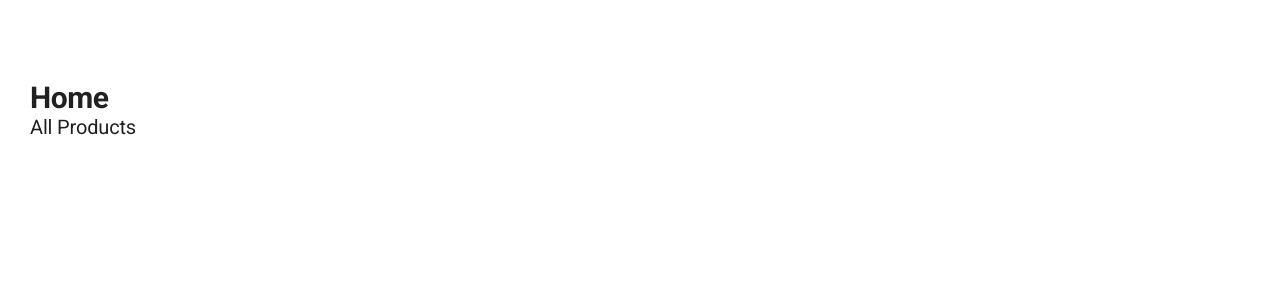
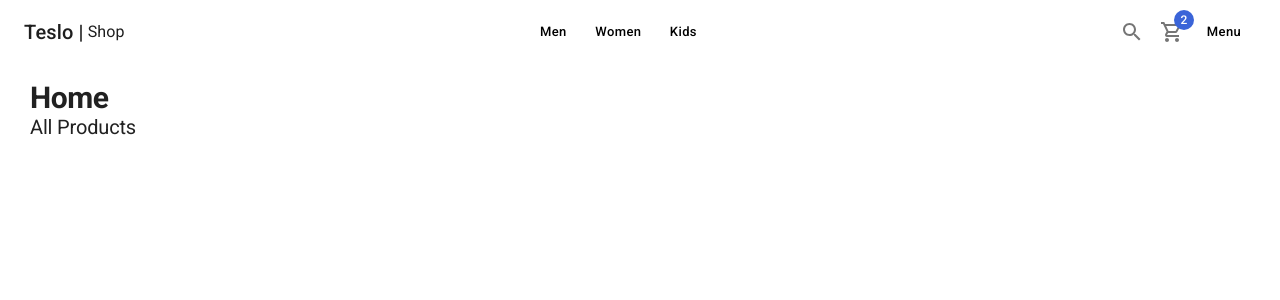
Before and after one commit to Xanul/teslo-shop-next, a Next.js app: page / in a window 1280 px wide. Shown: the top 300 px of the page. Built offline with nearby package versions, Linux system fonts and the light colour scheme.

Commit message:
Added Navbar component on /components/ui and added it to ShopLayout

```diff
--- a/components/layout/ShopLayout.tsx
+++ b/components/layout/ShopLayout.tsx
@@ -1,5 +1,8 @@
 import { FC, ReactNode } from "react"
 import Head from "next/head"
+import { Navbar } from "../ui"
+
+
 
 interface Props {
   title: string,
@@ -23,7 +26,7 @@
         }
       </Head>
       <nav>
-        {/* TODO: Navbar */}
+        <Navbar />
       </nav>
       {/* TODO: Sidebar */}
 
--- /dev/null
+++ b/components/ui/Navbar.tsx
@@ -0,0 +1,60 @@
+import NextLink from 'next/link';
+import { AppBar, Badge, Box, Button, IconButton, Link, Toolbar, Typography } from "@mui/material";
+import { SearchOutlined, ShoppingCartOutlined } from '@mui/icons-material'
+
+
+export const Navbar = () => {
+  return (
+    <AppBar>
+      <Toolbar>
+        <NextLink href='/' passHref legacyBehavior>
+          <Link display='flex' alignItems='center'>
+            <Typography variant='h6'>Teslo |</Typography>
+            <Typography sx={{ml: 0.5}}>Shop</Typography>
+          </Link>
+        </NextLink>
+
+        <Box flex={1}/>
+
+        <Box sx={{ display:{ xs: 'none', sm: 'block' } }}>
+          <NextLink href='/category/men' passHref legacyBehavior>
+            <Link>
+              <Button>Men</Button>
+            </Link>
+          </NextLink>
+          <NextLink href='/category/women' passHref legacyBehavior>
+            <Link>
+              <Button>Women</Button>
+            </Link>
+          </NextLink>
+          <NextLink href='/category/kids' passHref legacyBehavior>
+            <Link>
+              <Button>Kids</Button>
+            </Link>
+          </NextLink>
+        </Box>
+
+        <Box flex={1}/>
+
+        <IconButton>
+          <SearchOutlined />
+        </IconButton>
+
+        <NextLink href='/cart' passHref legacyBehavior>
+          <Link>
+            <IconButton>
+              <Badge badgeContent={ 2 } color='secondary'>
+                <ShoppingCartOutlined />
+              </Badge>
+            </IconButton>
+          </Link>
+        </NextLink>
+
+        <Button>
+          Menu
+        </Button>
+
+      </Toolbar>
+    </AppBar>
+  )
+}
--- /dev/null
+++ b/components/ui/index.ts
@@ -0,0 +1 @@
+export * from './Navbar';
--- a/themes/light-theme.ts
+++ b/themes/light-theme.ts
@@ -57,11 +57,13 @@
       },
       styleOverrides: {
         root: {
+          backgroundColor: 'white',
+          color: 'black',
           textTransform: 'none',
           boxShadow: 'none',
           borderRadius: 10,
           ":hover": {
-            backgroundColor: 'rgba(0,0,0,0.05)',
+            backgroundColor: 'rgba(0,0,0,0.10)',
             transition: 'all 0.3s ease-in-out'
           }
         }
```
